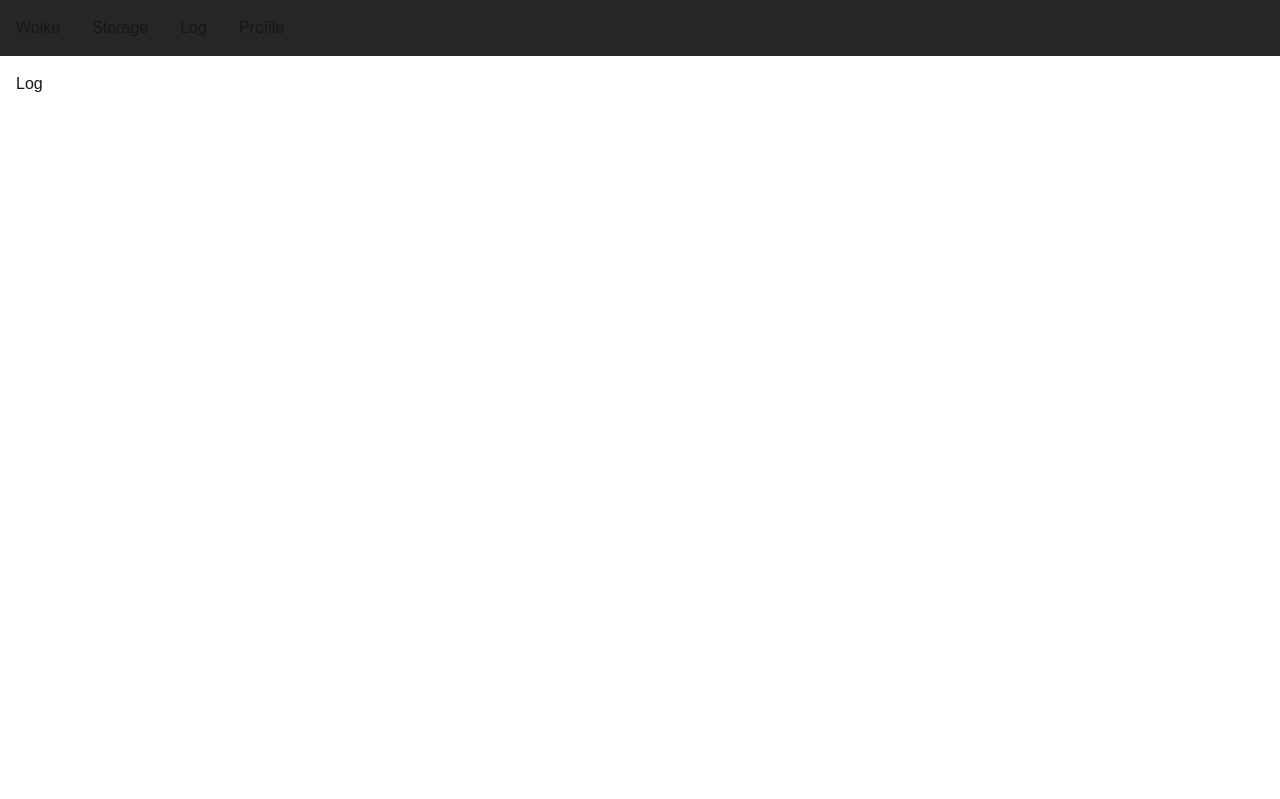
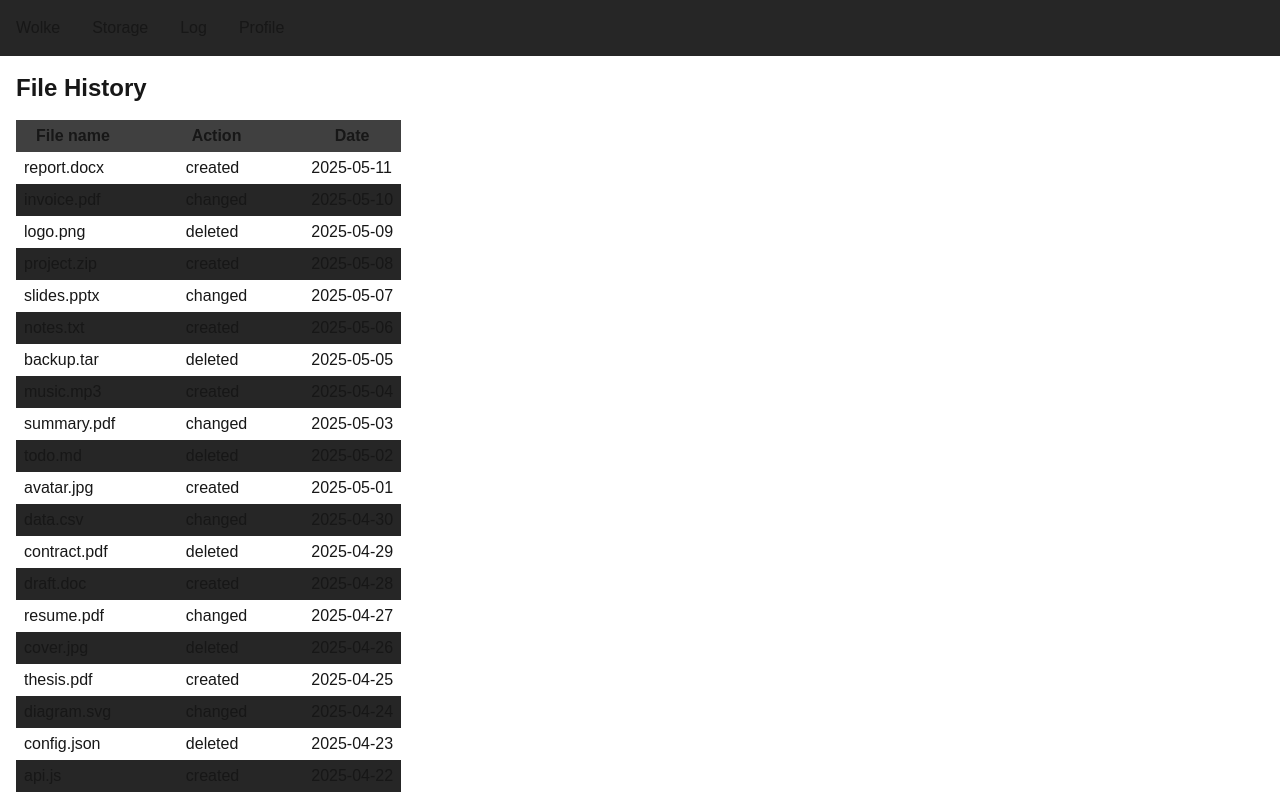
Before and after one commit to gelkoh/wolke-next, a Next.js app: page /log in a window 1280 px wide. Shown: the top 799 px of the page. Built offline with nearby package versions, Linux system fonts and the light colour scheme.

Commit message:
file-history-page

```diff
--- a/src/app/log/page.js
+++ b/src/app/log/page.js
@@ -1,5 +1,80 @@
-export default function Log() {
-    return (
-        <div>Log</div>
-    );
+"use client";
+
+import { useState } from "react";
+import logs from "../../../public/data/logs.json";
+
+export default function LogTable() {
+  const [rows, setRows] = useState(logs);
+  const [sortDirections, setSortDirections] = useState({});
+
+  const sortTable = (columnIndex) => {
+    const isDate = columnIndex === 2;
+    const currentDir = sortDirections[columnIndex] === "asc" ? "desc" : "asc";
+    setSortDirections({ [columnIndex]: currentDir });
+
+    const sorted = [...rows].sort((a, b) => {
+      let valA, valB;
+
+      switch (columnIndex) {
+        case 0:
+          valA = a.name;
+          valB = b.name;
+          break;
+        case 1:
+          valA = a.action;
+          valB = b.action;
+          break;
+        case 2:
+          valA = new Date(a.date);
+          valB = new Date(b.date);
+          break;
+        default:
+          return 0;
+      }
+
+      if (valA < valB) return currentDir === "asc" ? -1 : 1;
+      if (valA > valB) return currentDir === "asc" ? 1 : -1;
+      return 0;
+    });
+
+    setRows(sorted);
+  };
+
+  const renderArrow = (colIndex) => {
+    if (sortDirections[colIndex] === "asc") return "↓";
+    if (sortDirections[colIndex] === "desc") return "↑";
+    return "";
+  };
+
+  return (
+    <div>
+      <h1 className="mb-4 text-2xl font-semibold">File History</h1>
+
+      <table className="border-collapse border-spacing-0">
+        <thead>
+          <tr className="bg-neutral-700">
+            <th className="pl-2 cursor-pointer" onClick={() => sortTable(0)}>
+              File name <span id="arrow0">{renderArrow(0)}</span>
+            </th>
+            <th className="pl-16 py-1 cursor-pointer" onClick={() => sortTable(1)}>
+              Action <span id="arrow1">{renderArrow(1)}</span>
+            </th>
+            <th className="pl-16 py-1 pr-2 cursor-pointer" onClick={() => sortTable(2)}>
+              Date <span id="arrow2">{renderArrow(2)}</span>
+            </th>
+          </tr>
+        </thead>
+
+        <tbody>
+          {rows.map((row, idx) => (
+            <tr key={idx} className="even:bg-neutral-800">
+              <td className="pl-2">{row.name}</td>
+              <td className="pl-16 py-1">{row.action}</td>
+              <td className="pl-16 py-1 pr-2">{row.date}</td>
+            </tr>
+          ))}
+        </tbody>
+      </table>
+    </div>
+  );
 }
```
